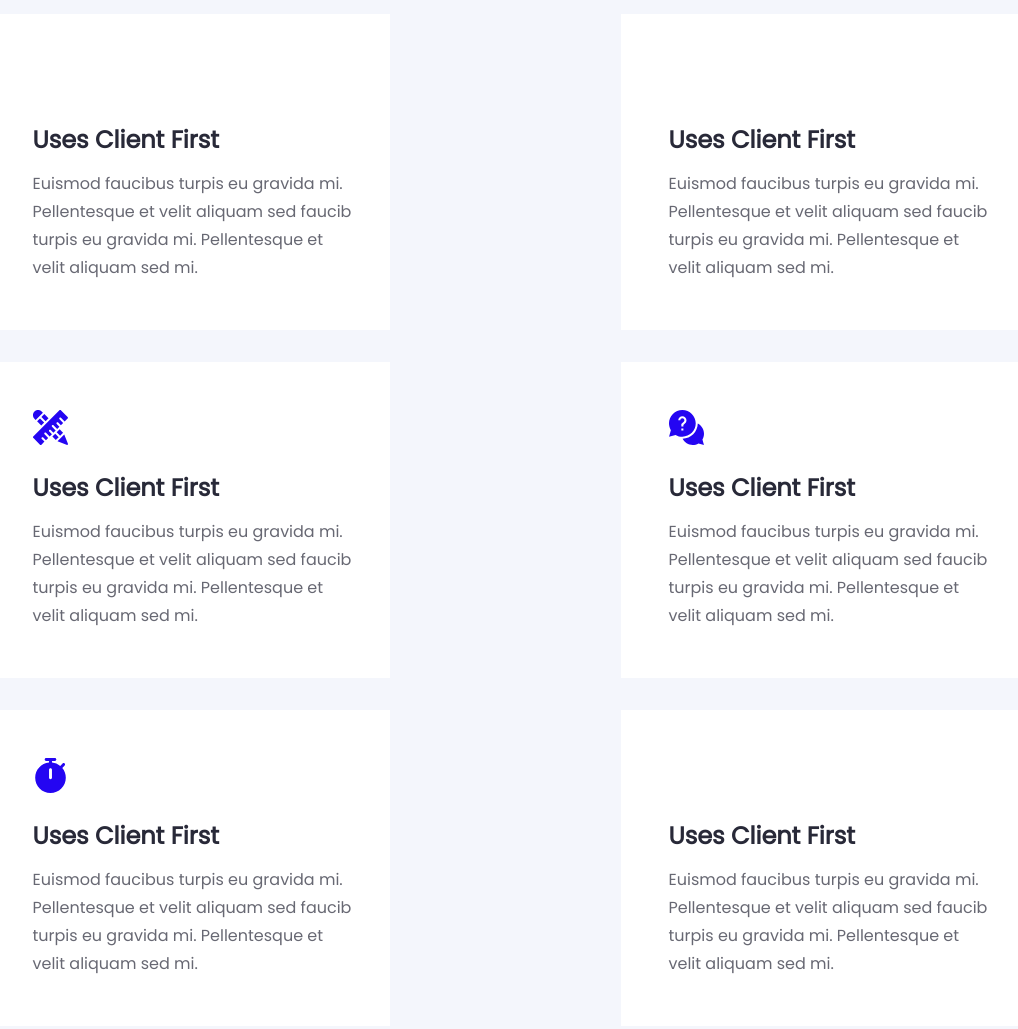
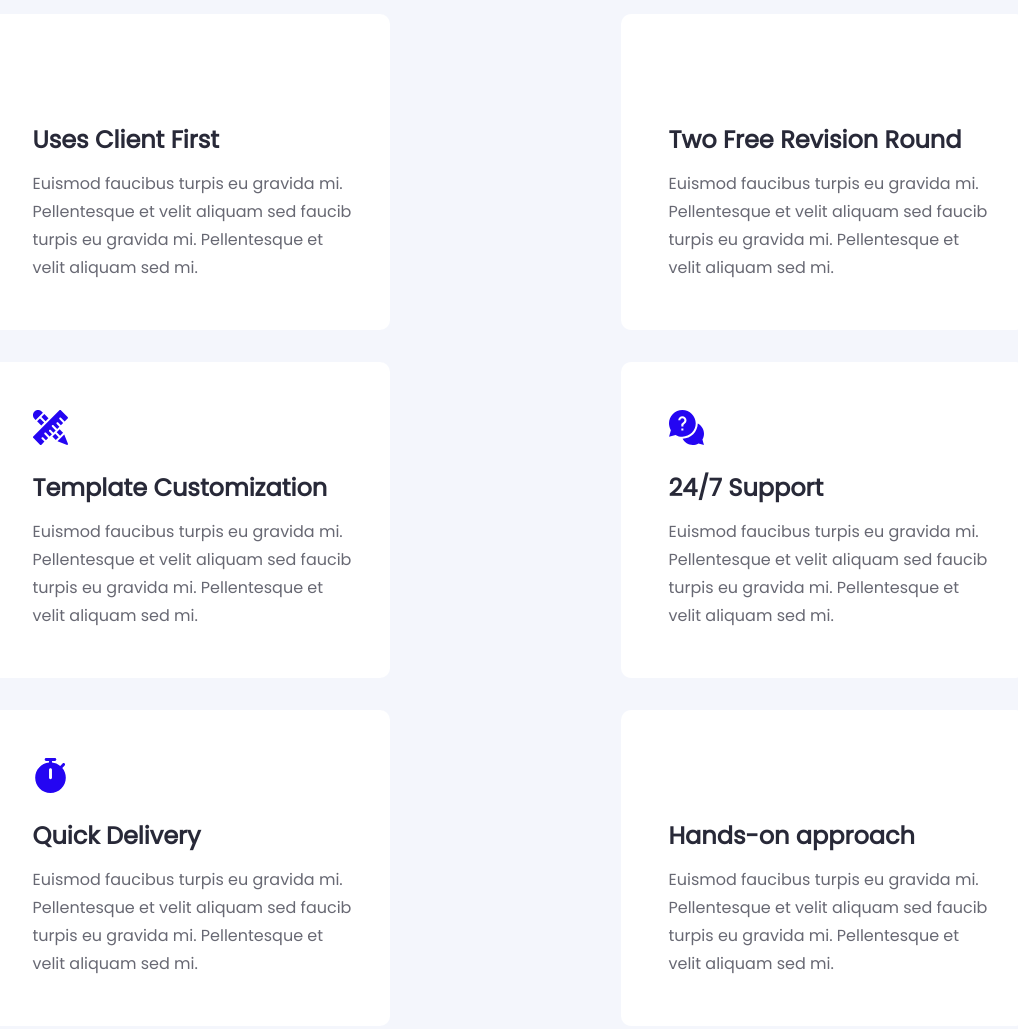
Before and after one commit to muhammadjonb/Finsweet, a plain HTML site: page index.html in a window 1280 px wide. Shown: the part 1960-2989 px from the top of the page, without its empty margins (135-1153 px from the left). Drawn offline with Linux system fonts and the light colour scheme.

Commit message:
box-shadow change

```diff
--- a/index.html
+++ b/index.html
@@ -97,34 +97,34 @@
                         <div class="design_card">
                             <span>
                             </span>
-                            <h4>Uses Client First</h4>
+                            <h4>Two Free Revision Round</h4>
                             <p>Euismod faucibus turpis eu gravida mi. Pellentesque et velit aliquam sed faucib turpis eu gravida mi. Pellentesque et velit aliquam sed mi. </p>
                         </div>
                         <div class="design_card">
                             <span>
                                 <img src="./images/home/home_Icon.svg" alt="icon">
                             </span>
-                            <h4>Uses Client First</h4>
+                            <h4>Template Customization</h4>
                             <p>Euismod faucibus turpis eu gravida mi. Pellentesque et velit aliquam sed faucib turpis eu gravida mi. Pellentesque et velit aliquam sed mi. </p>
                         </div>
                         <div class="design_card">
                             <span>
                                 <img src="./images/home/home_Icon_(1).svg" alt="icon">
                             </span>
-                            <h4>Uses Client First</h4>
+                            <h4>24/7 Support</h4>
                             <p>Euismod faucibus turpis eu gravida mi. Pellentesque et velit aliquam sed faucib turpis eu gravida mi. Pellentesque et velit aliquam sed mi. </p>
                         </div>
                         <div class="design_card">
                             <span>
                                 <img src="./images/home/home_Icon_(2).svg" alt="icon">
                             </span>
-                            <h4>Uses Client First</h4>
+                            <h4>Quick Delivery</h4>
                             <p>Euismod faucibus turpis eu gravida mi. Pellentesque et velit aliquam sed faucib turpis eu gravida mi. Pellentesque et velit aliquam sed mi. </p>
                         </div>
                         <div class="design_card">
                             <span>
                             </span>
-                            <h4>Uses Client First</h4>
+                            <h4>Hands-on approach</h4>
                             <p>Euismod faucibus turpis eu gravida mi. Pellentesque et velit aliquam sed faucib turpis eu gravida mi. Pellentesque et velit aliquam sed mi. </p>
                         </div>
                     </div>
--- a/scss/pages/_home.scss
+++ b/scss/pages/_home.scss
@@ -208,6 +208,11 @@
             flex-direction: column;
             align-items: flex-start;
             justify-content: flex-end;
+            transition: .4s;
+            border-radius: 10px;
+            &:hover{
+                box-shadow: 0 0 10px 10px #c0c0c032;
+            }
             span{
                 width: 35px;
                 height: 35px;
```
Also changed, not shown: css/style.css, css/style.stele.css, 2 other files.
